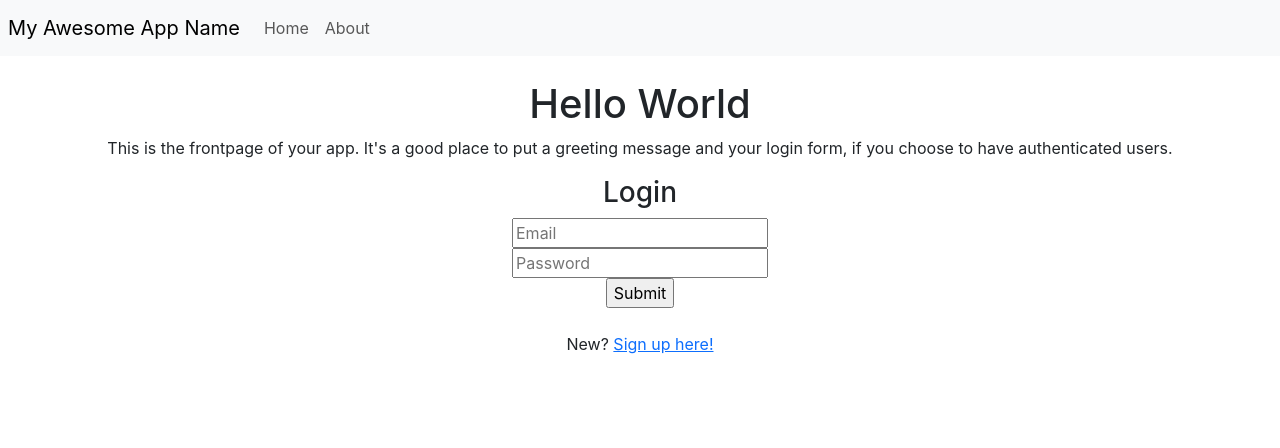
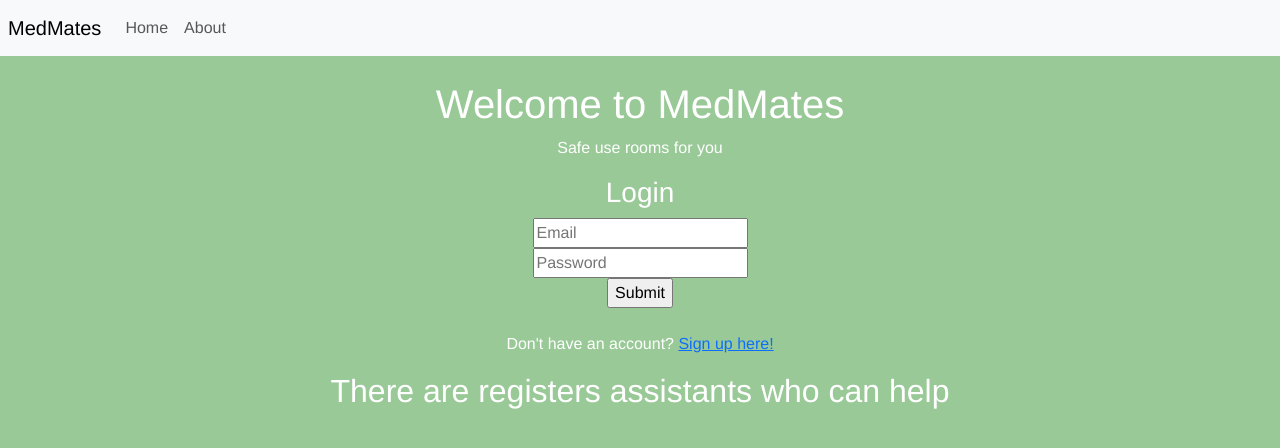
Before and after one commit to hightechu/techccelerator-medmates, a React (Create React App) app: page / in a window 1280 px wide. Shown: the top 448 px of the page. Built offline with nearby package versions, Linux system fonts and the light colour scheme; no server answers.

Commit message:
made the welcome page and map

```diff
--- a/src/App.js
+++ b/src/App.js
@@ -3,8 +3,10 @@ import { auth } from 'firebase_setup/firebase';
 import { useNavigate } from 'react-router-dom';
 import { useEffect } from 'react';
 
+
 // Import any components that you want to use, like the login form
 import Login from './components/Login';
+import React from './components/Hello';
 
 // function must have the same name as the file, cAsE sEnSiTiVe
 function App() {
@@ -25,11 +27,12 @@ function App() {
   // We can choose to write vanilla HTML as normal, or use some of our React components. Here, I used Login
   return (
     <div className="container-fluid">
-        <h1>Hello World</h1>
+        <h1>Welcome to MedMates</h1>
         <p>
-          This is the frontpage of your app. It's a good place to put a greeting message and your login form, if you choose to have authenticated users.
+         Safe use rooms for you
         </p>
         <Login />
+        <React />
     </div>
   );
 }
--- /dev/null
+++ b/src/components/Hello.js
@@ -0,0 +1,4 @@
+function Hello() {
+    return <h2> There are registers assistants who can help </h2>;
+  }
+  export default Hello;
--- a/src/components/Login.js
+++ b/src/components/Login.js
@@ -43,7 +43,7 @@ const Login = () => {
               <br>
               </br>
               <p>
-                New? <a href="/signup">Sign up here!</a>
+                Don't have an account? <a href="/signup">Sign up here!</a>
               </p>
 
       </div>
--- a/src/components/Navigation.js
+++ b/src/components/Navigation.js
@@ -2,7 +2,7 @@ const Navigation = () => {
     return (
         <div>
             <nav className="navbar navbar-expand-lg navbar-light bg-light">
-                <a className="navbar-brand" href="/">My Awesome App Name</a>
+                <a className="navbar-brand" href="/">MedMates</a>
                 <button className="navbar-toggler" type="button" data-bs-toggle="collapse" data-bs-target="#navbarSupportedContent" aria-controls="navbarSupportedContent" aria-expanded="false" aria-label="Toggle navigation">
                     <span className="navbar-toggler-icon"></span>
                 </button>
--- a/src/components/UserHome.js
+++ b/src/components/UserHome.js
@@ -33,8 +33,17 @@ const UserHome = () => {
                 This is your user homepage. This is a good place to put their main feed.
             </p>
             <button onClick={handleLogout}>Logout</button>
+            <div class="embed-responsive embed-responsive-21by9">
+            <iframe class="embed-responsive-item" title= "map" src="https://www.google.com/maps/embed?pb=!1m18!1m12!1m3!1d24472.948889600277!2d-123.38690614802564!3d48.422387305994974!2m3!1f0!2f0!3f0!3m2!1i1024!2i768!4f13.1!3m3!1m2!1s0x548f7485365d4cc9%3A0x1ed8d37dd7f1b902!2sDowntown%2C%20Victoria%2C%20BC!5e0!3m2!1sen!2sca!4v1699408848324!5m2!1sen!2sca"
+            loading="lazy" referrerpolicy="no-referrer-when-downgrade"></iframe>
+            </div>
+            <div class="embed-responsive embed-responsive-16by9">
+  <iframe class="embed-responsive-item" allowfullscreen></iframe>
+</div>
         </div>
     )
 }
 
+
+
 export default UserHome
--- a/src/index.css
+++ b/src/index.css
@@ -2,15 +2,16 @@
 
 body {
   margin: 0;
-  font-family: -apple-system, BlinkMacSystemFont, 'Segoe UI', 'Roboto', 'Oxygen',
-    'Ubuntu', 'Cantarell', 'Fira Sans', 'Droid Sans', 'Helvetica Neue',
+  font-family: 'Ubuntu', 'Cantarell', 'Fira Sans', 'Droid Sans', 'Helvetica Neue',
     sans-serif;
   -webkit-font-smoothing: antialiased;
   -moz-osx-font-smoothing: grayscale;
+  background-color: #99c997;
+  color: hsl(0, 0%, 100%);
 }
 code {
-  font-family: source-code-pro, Menlo, Monaco, Consolas, 'Courier New',
-    monospace;
+  font-family: 'Ubuntu', 'Cantarell', 'Fira Sans', 'Droid Sans', 'Helvetica Neue',
+    sans-serif;
 }
 .container-fluid {
   padding: 1.5rem;
@@ -23,5 +24,5 @@ code {
 /* DEVELOPERS ADD CUSTOM CSS BELOW */
 
 .custom-class {
-  color: red;
+  color: rgb(255, 0, 0);
 }
```
Also changed, not shown: 1 other file (tests, documents, lock files or other folders).
